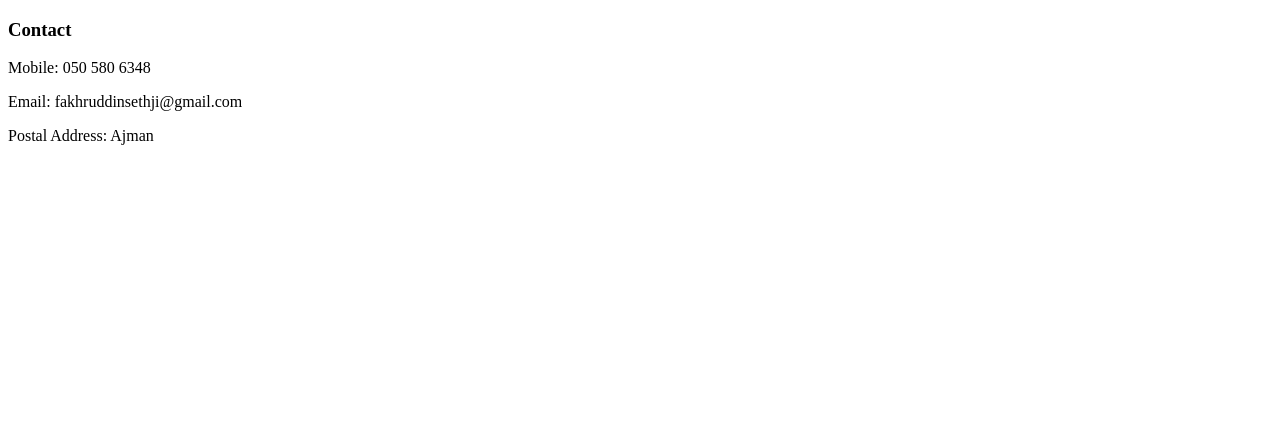
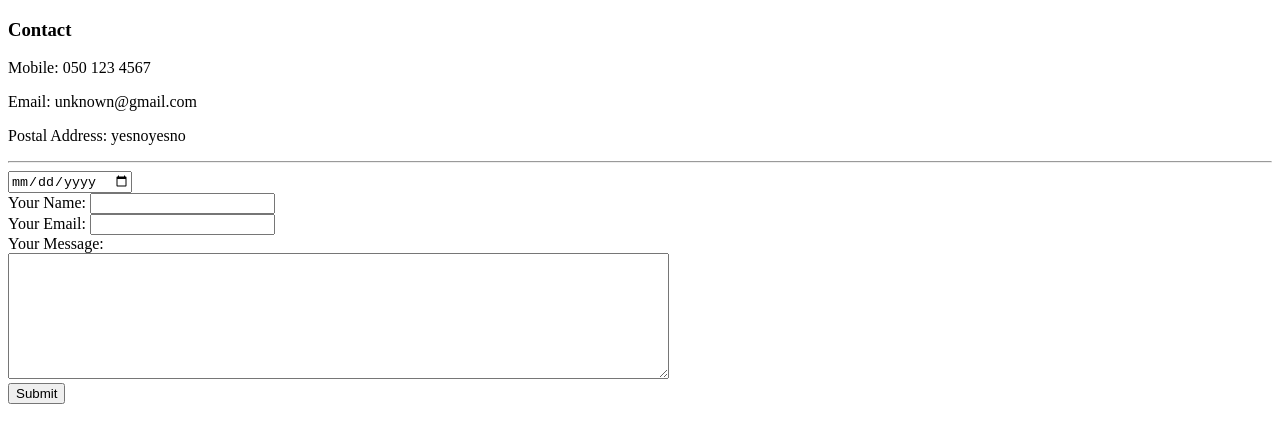
Before and after one commit to fakhruddinsethji/vc, a plain HTML site: page contact.html in a window 1280 px wide. Drawn offline with Linux system fonts and the light colour scheme.

Commit message:
Contact page changed

```diff
--- a/contact.html
+++ b/contact.html
@@ -2,12 +2,20 @@
 <html lang="en" dir="ltr">
   <head>
     <meta charset="utf-8">
-    <title>My Contact</title>
+    <title>My Contact Details</title>
   </head>
   <body>
     <h3>Contact</h3>
-    <p>Mobile: 050 580 6348</p>
-      <p>Email: fakhruddinsethji@gmail.com</p>
-      <p>Postal Address: Ajman</p>
+    <p>Mobile: 050 123 4567</p>
+      <p>Email: unknown@gmail.com</p>
+      <p>Postal Address: yesnoyesno</p>
+      <hr>
+      <input type="date">
+      <br><label>Your Name:</label> <input type="text" name="" value="">
+      <br><label>Your Email: </label> <input type="email" name="" value="">
+      <br><label>Your Message: </label><br>
+      <textarea name="name" rows="8" cols="80"></textarea>
+      <br>
+      <input type="submit" name="" value="Submit" />
   </body>
 </html>
```
